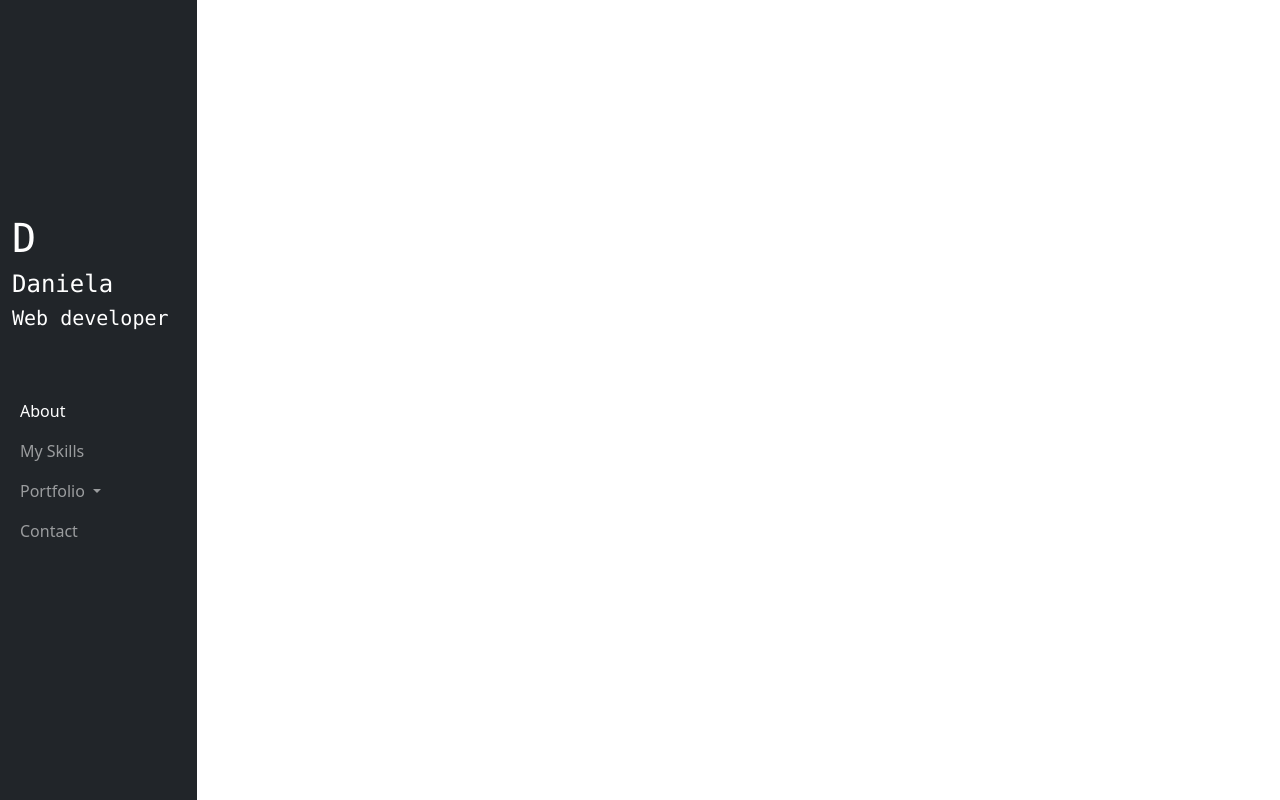
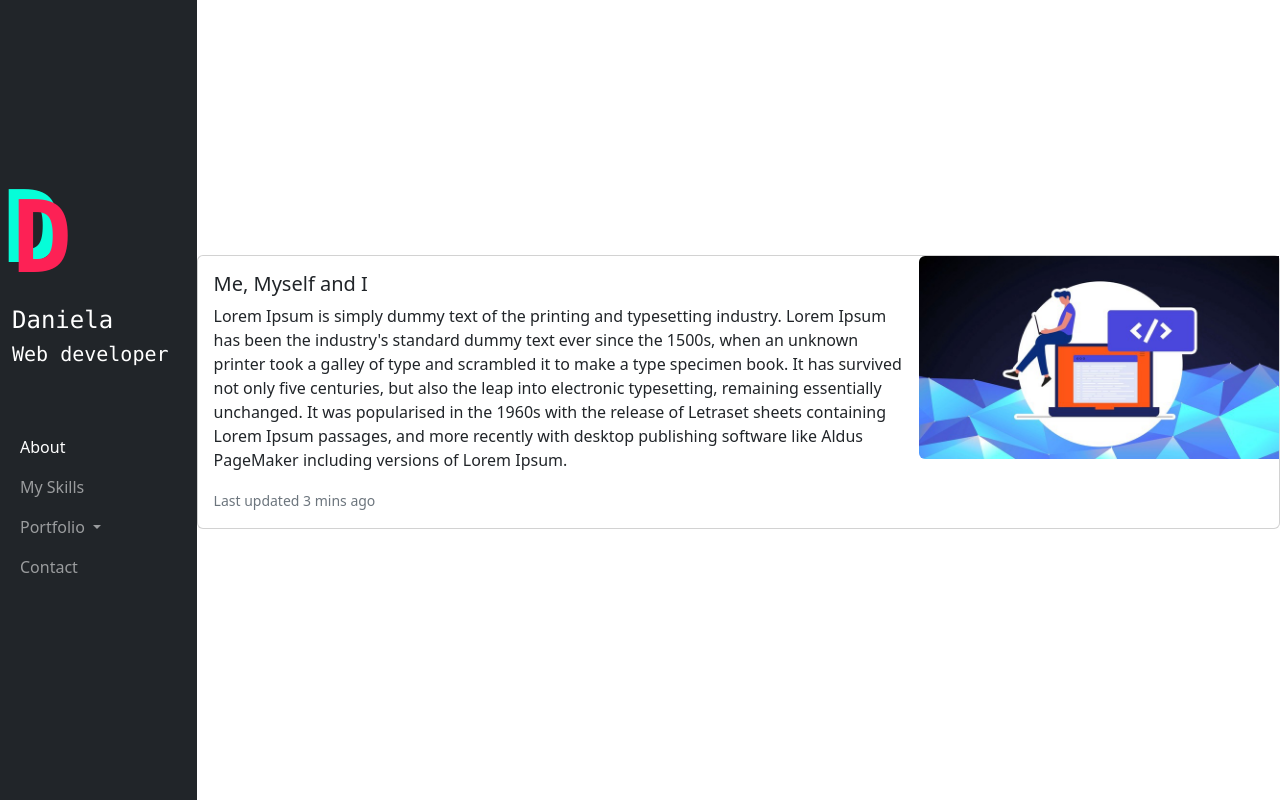
Before and after one commit to danydifilippo/20221006_sass2, a website: page index.html in a window 1280 px wide. Drawn offline with nearby package versions, Linux system fonts and the light colour scheme.

Commit message:
da completare

```diff
--- a/assets/scss/_body.scss
+++ /dev/null
@@ -1,5 +0,0 @@
-@import "../../node_modules/sass-google-fonts/src/GoogleFonts.scss";
-
-:root {
-    --bs-font-sans-serif: Roboto;
-}
--- /dev/null
+++ b/assets/scss/_mixin.scss
@@ -0,0 +1,7 @@
+
+@mixin fontstitle{
+    font-size: 100px;
+    font-weight: 800;
+    color: #fd2155;
+    text-shadow: -10px -10px #06fdd8;
+}
--- a/assets/scss/style.scss
+++ b/assets/scss/style.scss
@@ -1,7 +1,17 @@
 @import "../../node_modules/bootstrap/scss/bootstrap.scss";
 @import "../../node_modules/sass-google-fonts/src/GoogleFonts.scss";
+@import "./mixin";
 
-.navbar{
-    height: 100vh;
-    width: fit-content;
+body{
+    display: flex;
+    align-items: center;
+
+    .navbar{
+        height: 100vh;
+        width: fit-content;
+    }
+
+    h1 {
+    @include fontstitle;
+    }
 }
--- a/index.html
+++ b/index.html
@@ -47,6 +47,25 @@
         </div>
       </div>
     </nav>
+    <div class="card mb-3">
+      <div class="row g-0">
+        <div class="col-md-8">
+          <div class="card-body">
+            <h5 class="card-title">Me, Myself and I</h5>
+            <p class="card-text">
+              Lorem Ipsum is simply dummy text of the printing and typesetting industry. Lorem Ipsum has been the industry's standard dummy text ever since the 1500s, when an unknown printer took a
+              galley of type and scrambled it to make a type specimen book. It has survived not only five centuries, but also the leap into electronic typesetting, remaining essentially unchanged. It
+              was popularised in the 1960s with the release of Letraset sheets containing Lorem Ipsum passages, and more recently with desktop publishing software like Aldus PageMaker including
+              versions of Lorem Ipsum.
+            </p>
+            <p class="card-text"><small class="text-muted">Last updated 3 mins ago</small></p>
+          </div>
+        </div>
+        <div class="col-md-4">
+          <img src="./assets/img/webdev.jpeg" class="img-fluid rounded-start" alt="web development" />
+        </div>
+      </div>
+    </div>
     <script src="./assets/js/script.js"></script>
     <script src="./node_modules/bootstrap/dist/js/bootstrap.bundle.min.js"></script>
   </body>
```
Also changed, not shown: assets/css/style.css, assets/img/webdev.jpeg (added), 2 other files.
